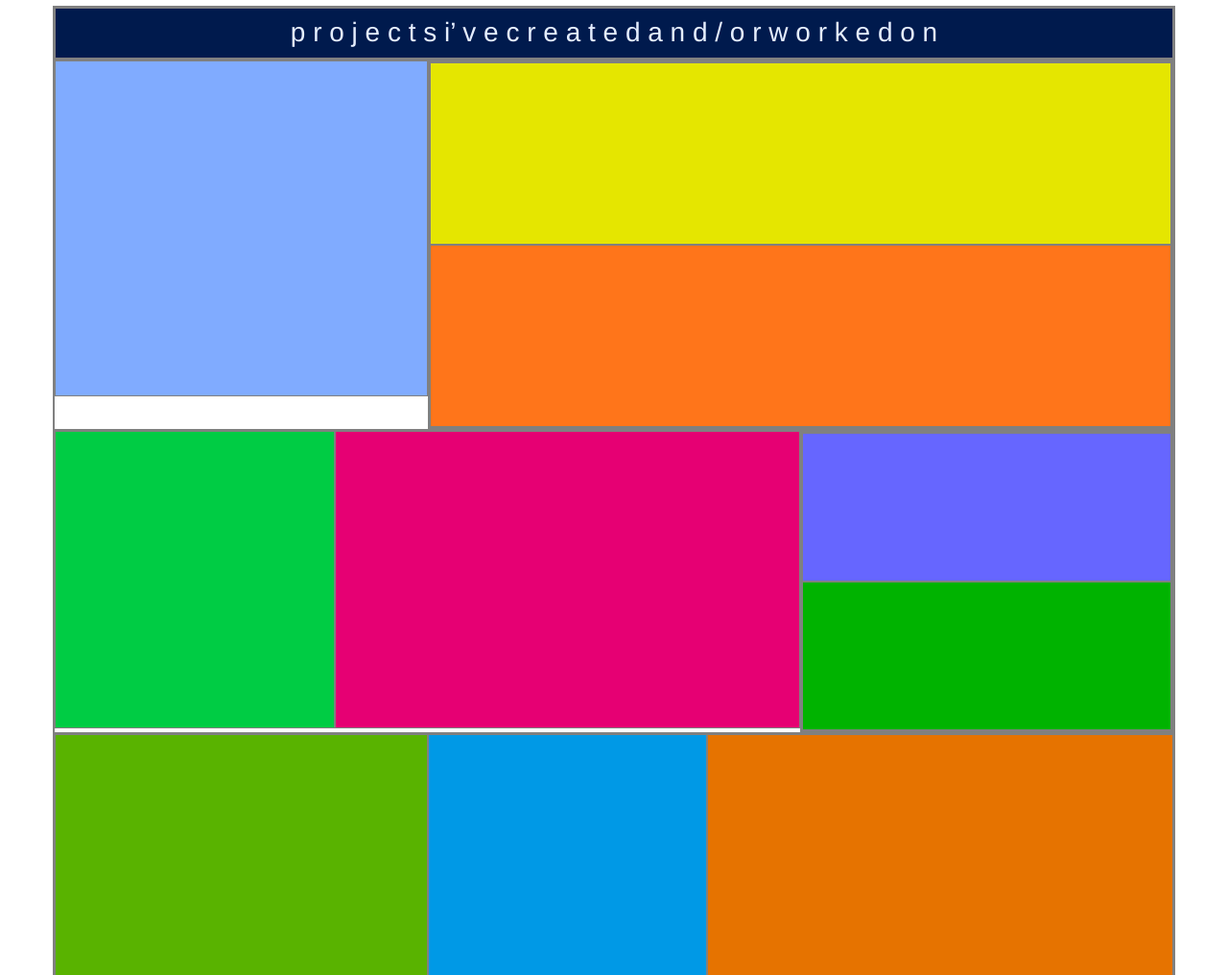
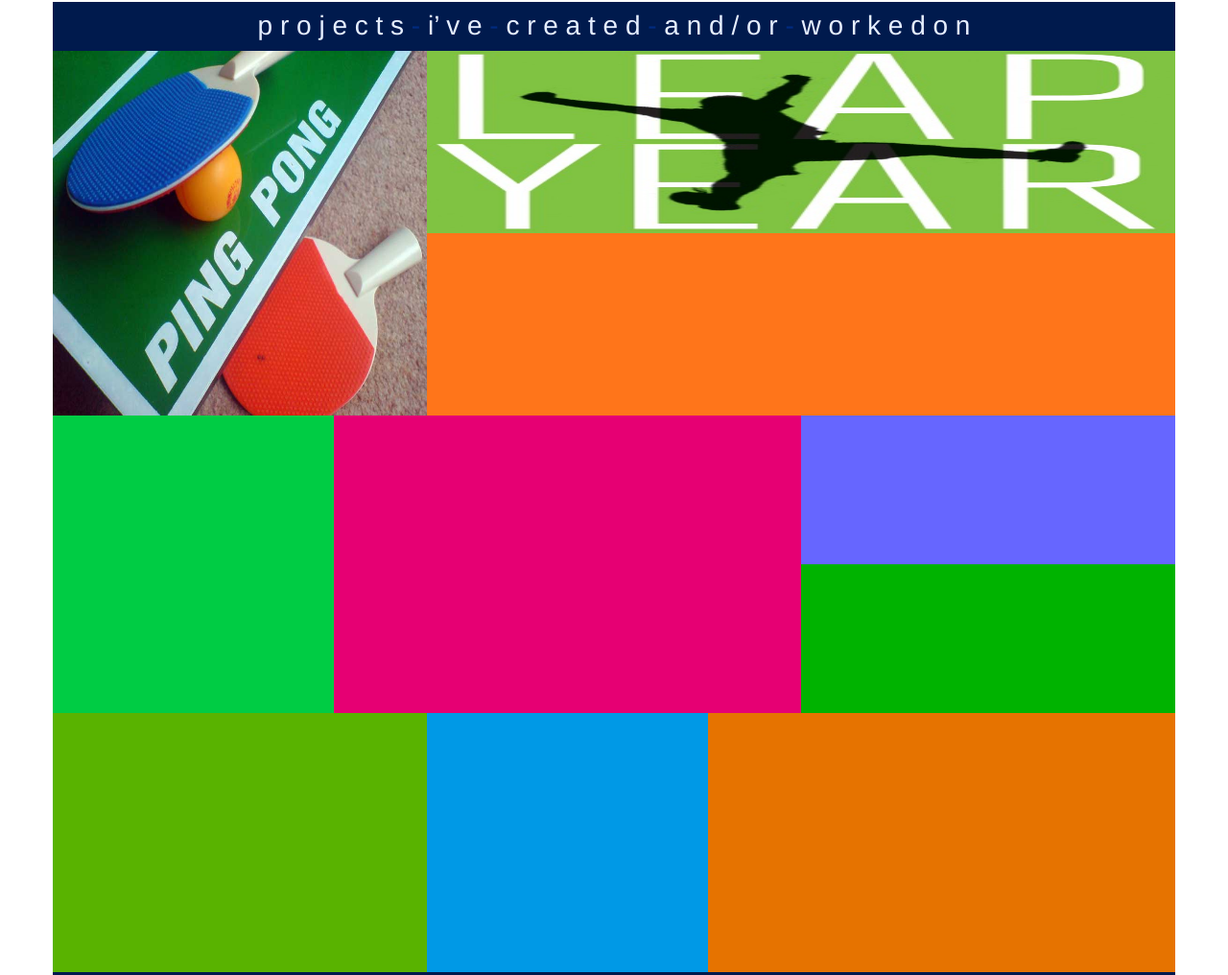
Before and after one commit to RonandoL/code-review-01-Intro, a plain HTML site: page index.html in a window 1280 px wide. Shown: the part 634-1650 px from the top of the page at 96% size. Drawn offline with nearby package versions, Linux system fonts and the light colour scheme.

Commit message:
Create GitHub Page and add images and links to other GitHub Pages. I know I'm to avoid using 'and' but I forgot to add/commit previously and am aware of my erronious error.

```diff
--- a/css/styles.css
+++ b/css/styles.css
@@ -1,6 +1,6 @@
-div {
+/*div {
   border: 1px solid gray;
-}
+}*/
 
 .other-color {
   background-color: white;
@@ -27,14 +27,54 @@
   color: #e5eeff;
 }
 
+.bluish {
+  color: #002b80;
+}
+
 .center h4 {
   font-size: 2em;
+}
+
+/*-- BOX IMAGE & TEXT --*/
+.box {
+  padding: 0;
+}
+
+.box .text {
+  color: #fff;
+  font-size: 1.8em;
+  position:relative;
+  text-align: center;
+  bottom: 100px;
+  /*left: 30px;*/
+  visibility:hidden;
+}
+
+.box:hover .text {
+visibility:visible;
+}
+
+.box a {
+  text-decoration: none;
+}
+
+.gradient {
+  display: inline-block;
+  background: linear-gradient(to bottom, rgba(0,0,0,0) 0%,rgba(0,0,0,0.65) 100%); /* W3C */
+}
+
+.horizontal {
+  width: 100%;
+}
+
+.vertical {
+  height: 100%;
 }
 
 /* ROW ONE */
 .box-row1a {
   background-color: #80abff;
-  height: 350px;
+  height: 380px;
 }
 
 .box-row1b {
--- a/index.html
+++ b/index.html
@@ -20,21 +20,25 @@
     <div class="container">
       <div class="row">
         <div class="col-xs-12 center dark">
-          <h4>p r o j e c t s i&#8217; v e c r e a t e d  a n d / o r w o r k e d o n</h4>
+          <h4>p r o j e c t s <span class="bluish">-</span> i&#8217; v e <span class="bluish">-</span> c r e a t e d  <span class="bluish">-</span> a n d / o r <span class="bluish">-</span> w o r k e d o n</h4>
         </div>
       </div>
 
   <!-- ROW 1 -->
       <div class="row">
-        <div class="col-sm-4 box-row1a">
+        <div class="col-sm-4 box box-row1a gradient">
+          <a href="http://ronandol.github.io/JQ-Ping-Pong/" target="_blank">
+            <img class="hover horizontal vertical" src="images/pingpong.jpg" alt="Ping-Pong Code Review" /><p class="text">Ping Pong Code Review</p></a>
         </div>
 
       <!-- ROW 1: Section 2 -->
         <div class="col-sm-8">
           <div class="row">
-            <div class="col-sm-12 box-row1b">
+            <div class="col-sm-12 box box-row1b">
+              <a href="http://ronandol.github.io/JQ-Leap-Year-Baby/" target="_blank">
+                <img class="horizontal vertical" src="images/leapyear.jpg" alt="Leap Year Calendar made with JavaScript" /></a>
             </div>
-            <div class="col-sm-12 box-row1c">
+            <div class="col-sm-12 box box-row1c">
             </div>
           </div>
         </div>
@@ -42,17 +46,17 @@
 
   <!-- ROW 2 -->
       <div class="row">
-        <div class="col-sm-3 box-row2a">
+        <div class="col-sm-3 box box-row2a">
         </div>
-        <div class="col-sm-5 box-row2b">
+        <div class="col-sm-5 box box-row2b">
         </div>
 
       <!-- ROW 2: Section 2 -->
         <div class="col-sm-4">
           <div class="row">
-              <div class="col-sm-12 box-row2c">
+              <div class="col-sm-12 box box-row2c">
               </div>
-              <div class="col-sm-12 box-row2d">
+              <div class="col-sm-12 box box-row2d">
               </div>
           </div>
         </div>
@@ -60,13 +64,13 @@
 
   <!-- ROW 3 -->
       <div class="row">
-        <div class="col-sm-4 box-row3a">
+        <div class="col-sm-4 box box-row3a">
         </div>
 
-        <div class="col-sm-3 box-row3b">
+        <div class="col-sm-3 box box-row3b">
         </div>
 
-        <div class="col-sm-5 box-row3c">
+        <div class="col-sm-5 box box-row3c">
         </div>
       </div>
 
```
Also changed, not shown: images/leapyear.jpg (added), images/pingpong.jpg (added).
